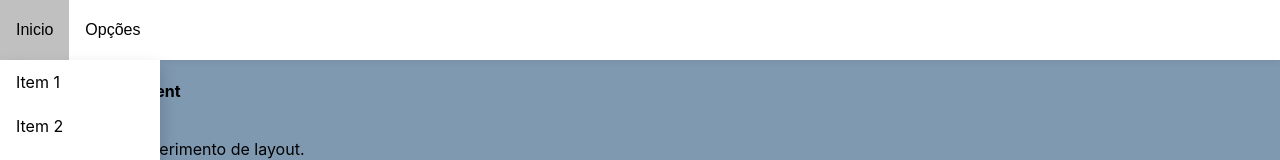
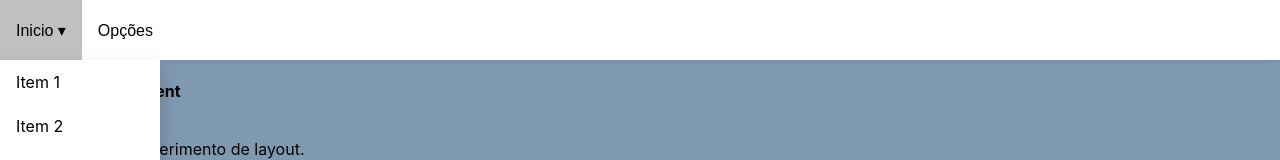
Before and after one commit to igueslacerda/reactnstatic, a React (Create React App) app: page / in a window 1280 px wide. Shown: the top 160 px of the page. Built offline with nearby package versions, Linux system fonts and the light colour scheme.

Commit message:
Caractere seta para baixo em menu

```diff
--- a/src/componentes/MenuTop.js
+++ b/src/componentes/MenuTop.js
@@ -5,7 +5,7 @@ const MenuTop = () => {
   return (
     <div className="menuTop">
       <div className="dropdown">
-        <button className="dropbtn">Inicio</button>
+        <button className="dropbtn">Inicio&nbsp;&#9662;</button>
         <div className="dropdown-content">
           <a href="#">Item 1</a>
           <a href="#">Item 2</a>
```
